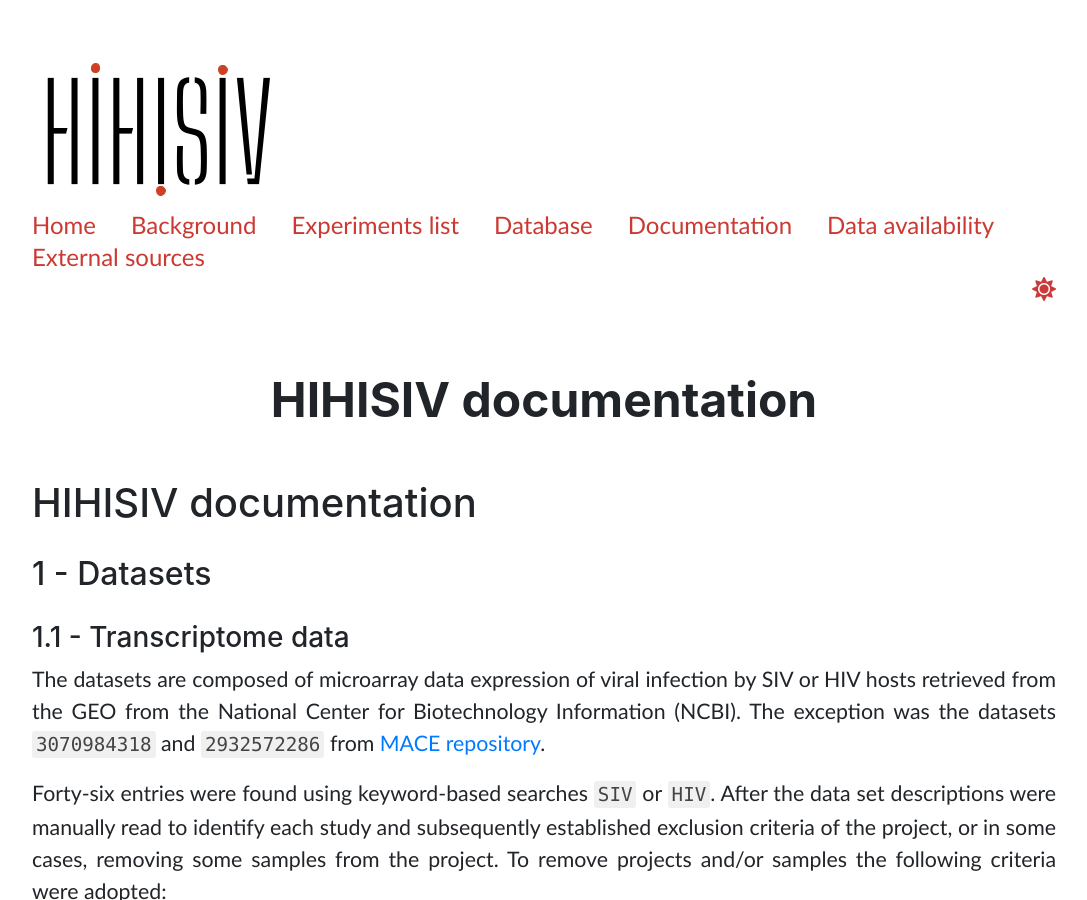
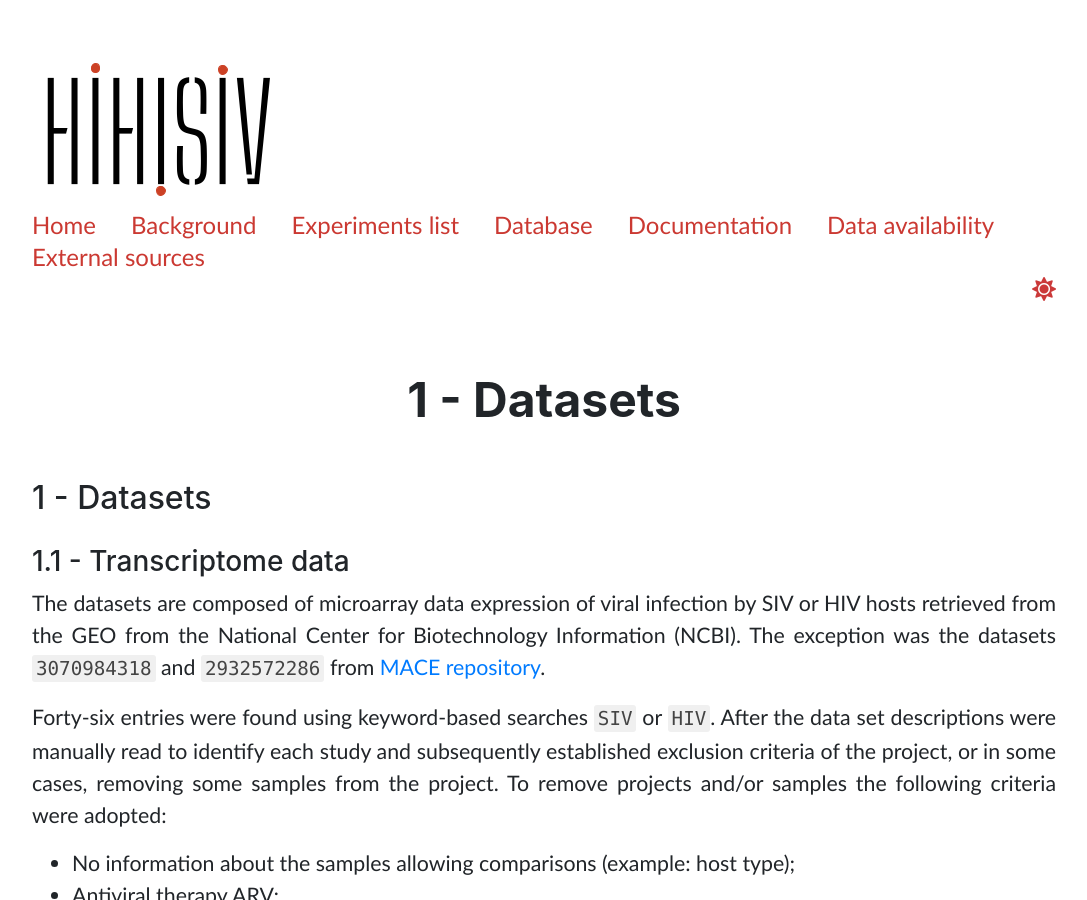
Before and after one commit to hihisiv/hihisiv.github.io, a Jekyll site: the page built from documentation.md, in a window 1280 px wide and 900 px high. Shown: the whole window, without its empty margins (96-1183 px from the left). Built offline with Jekyll 4.4.1, drawn with Linux system fonts in a browser that asks for light colours; nearby versions of some CDN libraries; a style sheet for code colours, icons or effects is not loaded; our own code applies the rules of GitHub Pages for plain Markdown files.

```diff
--- a/documentation.md
+++ b/documentation.md
@@ -8,7 +8,7 @@ output:
     toc_depth: 4
 ---
 
-# HIHISIV documentation
+
 
 ## 1 - Datasets
 
```
